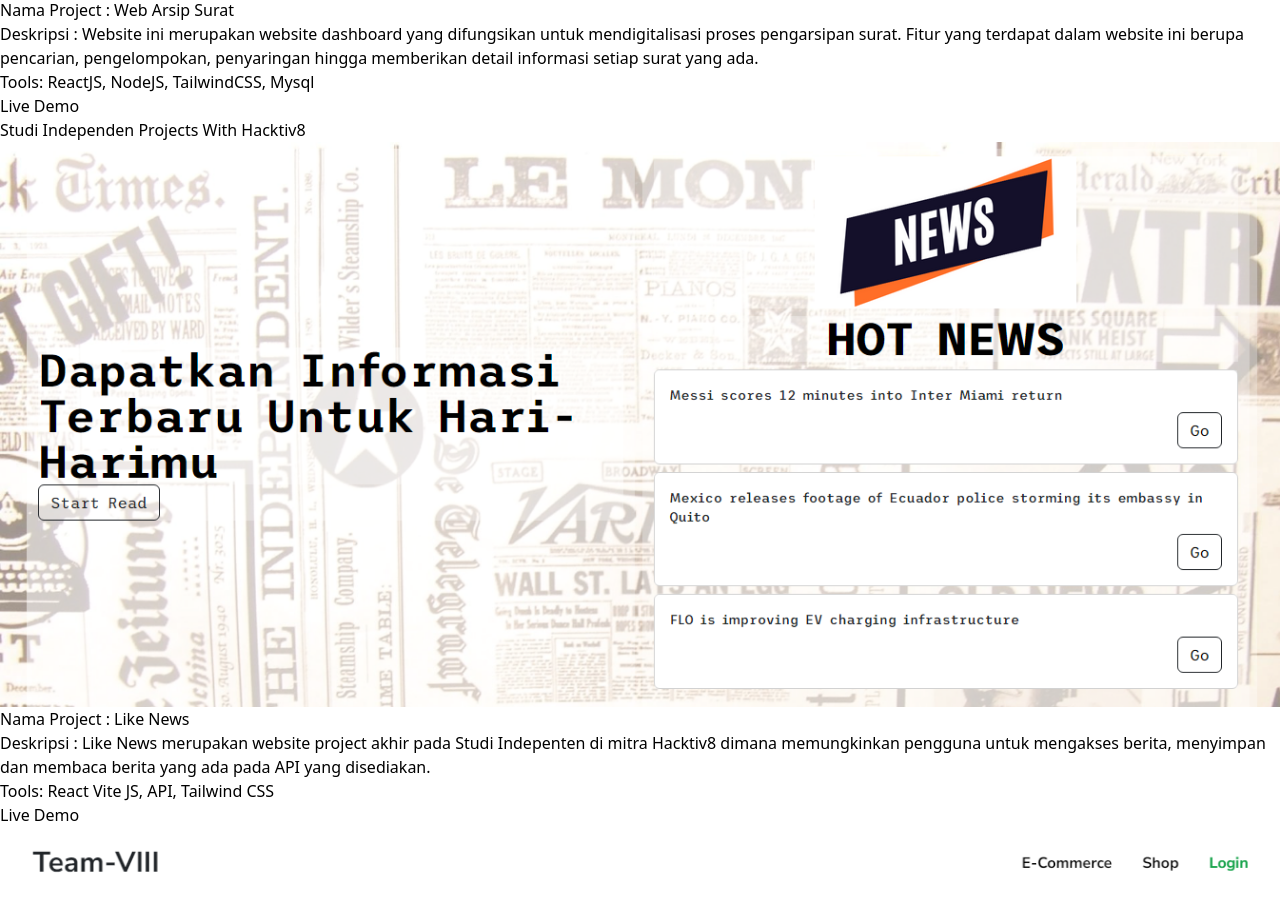
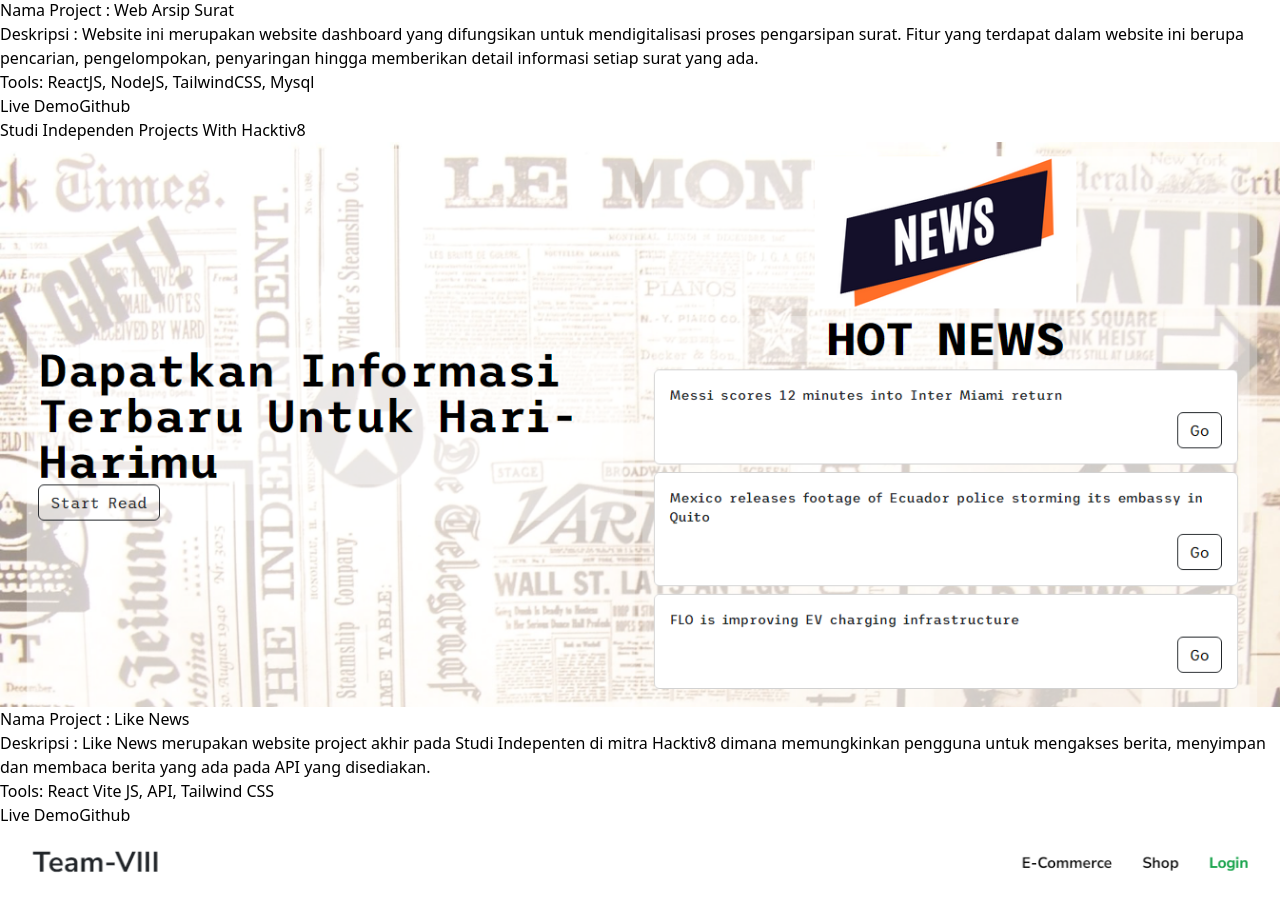
Before and after one commit to zakifauzanr/Forto_Zaki, a React (Vite) app: page /All-Project in a window 1280 px wide. Shown: the part 8286-9185 px from the top of the page. Built offline with nearby package versions, Linux system fonts and the light colour scheme.

Commit message:
add link github

```diff
--- a/src/data/dataProject.jsx
+++ b/src/data/dataProject.jsx
@@ -13,7 +13,8 @@ const DataProject = [
         Deskripsi:`Official Website INFORSA yang berada dibawah naungan
         program studi Sistem Informasi di Fakultas Teknik, Universitas Mulawarman.`,
         Tools:'React Vite JS, MySql, Tailwind CS, NodeJS, Express',
-        Link:'',
+        Link:'https://inforsa-unmul.org',
+        Github:'',
         Tipe:'Organization',
         Gambar:inforsa,
     },
@@ -23,6 +24,7 @@ const DataProject = [
         dimana memungkinkan pengguna untuk mengakses berita, menyimpan dan membaca berita yang ada pada API yang disediakan.`,
         Tools:'React Vite JS, API, Tailwind CSS',
         Link:'',
+        Github:'https://github.com/final-project-satu/like-news',
         Tipe:'Studi Independen',
         Gambar:likenews,
     },
@@ -32,6 +34,7 @@ const DataProject = [
         Membeli dan memasukkan barang ke keranjang. Ini juga menerapkan redux untuk media penyimpanan sementara.`,
         Tools:'React Vite JS, API, Tailwind CSS',
         Link:'',
+        Github:'https://github.com/FP-2/fp-2-ecommerce',
         Tipe:'Studi Independen',
         Gambar:ecommerce,
     },
@@ -40,6 +43,7 @@ const DataProject = [
         Deskripsi:`Project ketiga Studi Independen Hacktiv8 yang membuat sebuah aplikasi mobile bertema booking hotel dimana ini menggunakan React Native.`,
         Tools: 'React Native',
         Link:'',
+        Github:'https://github.com/FP3-Hacktiv/react-native-hotel-app',
         Tipe:'Studi Independen',
         Gambar:null,
     },
@@ -48,7 +52,8 @@ const DataProject = [
         Deskripsi:`INSEVENT (Information System Event) merupakan sebuah kegiatan tahunan yang diselenggarakan oleh
         program studi Sistem Informasi di Fakultas Teknik, Universitas Mulawarman.`,
         Tools:'React JS, Bootstrap',
-        Link:'',
+        Link:'https://insevent.inforsa-unmul.org',
+        Github:'',
         Tipe:'Event',
         Gambar:insevent,
     },
@@ -58,6 +63,7 @@ const DataProject = [
         Pengguna bisa memilih akan bertindak sebagai writer admin atau user yang menikmati berita saja.`,
         Tools:'PHP, MySql, Bootstrap, Ajax',
         Link:'',
+        Github:'',
         Tipe:'Trial Project',
         Gambar:ournews,
     },
@@ -66,7 +72,8 @@ const DataProject = [
         Deskripsi:`Kilang Beach merupakan website project yang membawakan nuansa wisata pantai. Web ini bertujuan memudahkan wisatawan dalam mengetahui informasi mengenai pantai kilang di Kota Balikpapan.
         Selain itu juga diberikan informasi mengenai resto terdekat, hotel terdekat dan lain sebagainya.`,
         Tools:'ReactJS, Bootstrap',
-        Link:'',
+        Link:'https://kilang-beach.netlify.app',
+        Github:'',
         Tipe:'Trial Project',
         Gambar:kilang,
     },
@@ -76,7 +83,8 @@ const DataProject = [
                     Pencarian informasi, Pemberian informasi habitat, hingga galeri burung.`,
         Tools:'ReactJS, NodeJS, TailwindCSS, Mysql',
         Mitra:'',
-        Link:'',
+        Link:'https://sikab-kaltim.netlify.app/',
+        Github:'https://github.com/zackoflonely/SIKAB',
         Tipe:'Recent',
         Gambar:sikab,
     },
@@ -86,6 +94,7 @@ const DataProject = [
         Tools:'ReactJS, NodeJS, TailwindCSS, Mysql',
         Mitra:'DInas Pemuda dan Olahraga Provinsi Kalimantan Timur dan Kantor Desa Bunga Putih',
         Link:'',
+        Github:'https://github.com/zackoflonely/BungaPutih_Arsip',
         Tipe:'Recent',
         Gambar:bungaputih,
     },
--- a/src/page/Project.jsx
+++ b/src/page/Project.jsx
@@ -74,9 +74,14 @@ export default function Project(){
                             <p className='text-md font-thin text-slate-100'><span className='mr-3'>Deskripsi </span>: {item.Deskripsi}</p>
                             <div className='my-3 flex justify-between items-center'>
                                 <h2 className='text-sm font-thin text-slate-400 w-40'><span className='mr-3'>Tools</span>: {item.Tools}</h2>
+                                <div className='flex justify-between'>
                                     <Button variant='outlined' className='p-2 rounded-md mx-2'>
                                         <a href={item.Link}>Live Demo</a>
                                     </Button>
+                                    <Button variant='outlined' className='p-2 rounded-md mx-2'>
+                                        <a href={item.Github}>Github</a>
+                                    </Button>
+                                </div>
                             </div>
                         </div>
                     </div>
@@ -96,9 +101,14 @@ export default function Project(){
                             <p className='text-md font-thin text-slate-100'><span className='mr-3'>Deskripsi </span>: {item.Deskripsi}</p>
                             <div className='my-2 flex justify-between items-center'>
                                 <h2 className='text-sm font-thin text-slate-400 w-40'><span className='mr-3'>Tools</span>: {item.Tools}</h2>
+                                <div className='flex justify-between'>
                                     <Button variant='outlined' className='p-2 rounded-md mx-2'>
                                         <a href={item.Link}>Live Demo</a>
                                     </Button>
+                                    <Button variant='outlined' className='p-2 rounded-md mx-2'>
+                                        <a href={item.Github}>Github</a>
+                                    </Button>
+                                </div>
                             </div>
                         </div>
                     </div>
@@ -116,9 +126,14 @@ export default function Project(){
                             <p className='text-md font-thin text-slate-100'><span className='mr-3'>Deskripsi </span>: {item.Deskripsi}</p>
                             <div className='my-2 flex justify-between items-center'>
                                 <h2 className='text-sm font-thin text-slate-400 w-40'><span className='mr-3'>Tools</span>: {item.Tools}</h2>
+                                <div className='flex justify-between'>
                                     <Button variant='outlined' className='p-2 rounded-md mx-2'>
                                         <a href={item.Link}>Live Demo</a>
                                     </Button>
+                                    <Button variant='outlined' className='p-2 rounded-md mx-2'>
+                                        <a href={item.Github}>Github</a>
+                                    </Button>
+                                </div>
                             </div>
                         </div>
                     </div>
```
Lines whose indentation alone changed are shown as unchanged.
